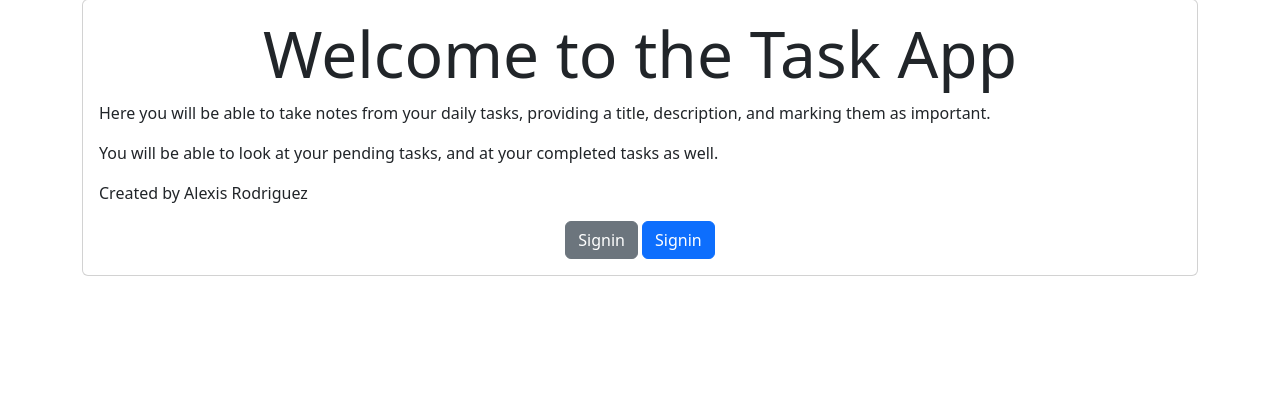
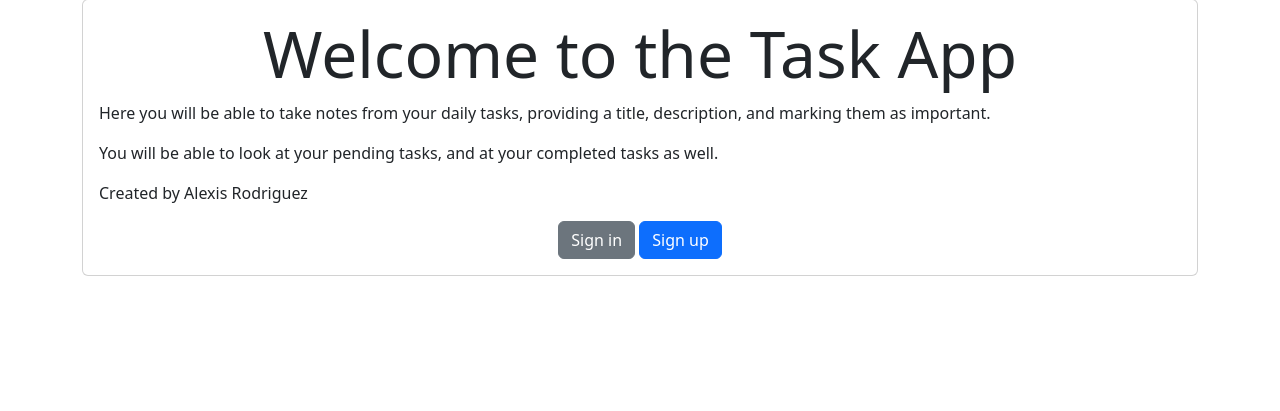
Before and after one commit to alexiserodriguez/taskapp-django, a Django app: page / in a window 1280 px wide. Shown: the part 105-516 px from the top of the page. Run offline with Django 4.2, Linux system fonts and the light colour scheme.

Commit message:
build.sh test

```diff
--- a/tasks/templates/home.html
+++ b/tasks/templates/home.html
@@ -17,10 +17,10 @@
         <div class="text-center">
 
             <a class="btn btn-secondary" href="/signin/">
-                Signin
+                Sign in
             </a>
             <a class="btn btn-primary" href="/signup/">
-                Signin
+                Sign up
             </a>
         </div>
     </section>
```
Also changed, not shown: 1 other file.
